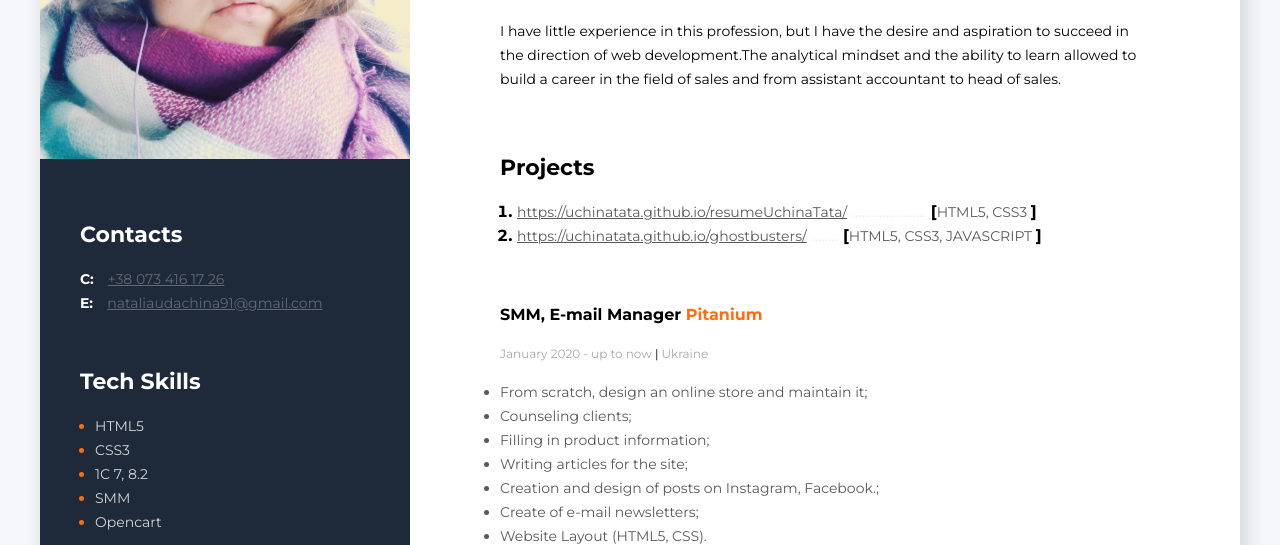
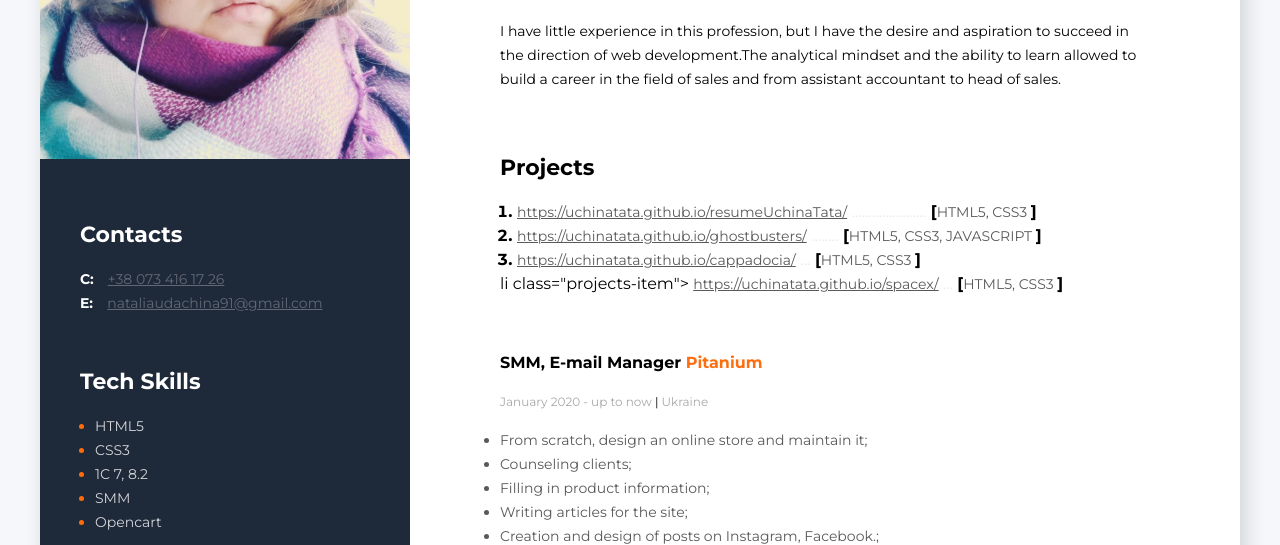
Before and after one commit to UchinaTata/resumeUchinaTata, a plain HTML site: page index.html in a window 1280 px wide. Shown: the part 291-836 px from the top of the page. Drawn offline with Linux system fonts and the light colour scheme.

Commit message:
Update index.html

```diff
--- a/index.html
+++ b/index.html
@@ -146,6 +146,16 @@
                   <span class="dots">........</span>
                   <span><strong>[</strong><span  class="tech-name">HTML5, CSS3, JAVASCRIPT </span><strong>]</strong></span>
                 </li>
+                 <li class="projects-item">
+                     <a class="projects-link" href="https://uchinatata.github.io/cappadocia/">https://uchinatata.github.io/cappadocia/</a>
+                     <span class="dots">...</span>
+                     <span><strong>[</strong><span  class="tech-name">HTML5, CSS3 </span><strong>]</strong></span>
+                 </li>
+                 li class="projects-item">
+                     <a class="projects-link" href="https://uchinatata.github.io/spacex/">https://uchinatata.github.io/spacex/</a>
+                     <span class="dots">...</span>
+                     <span><strong>[</strong><span  class="tech-name">HTML5, CSS3 </span><strong>]</strong></span>
+                 </li>
                 </ol>
             </div>
 
```
